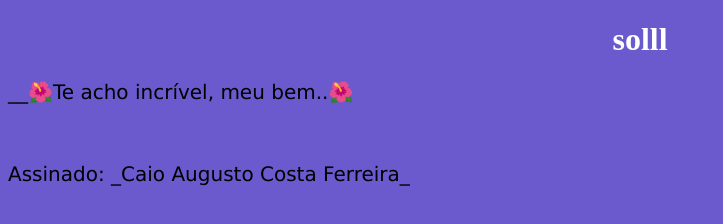
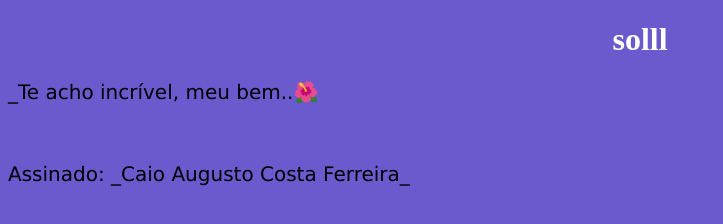
Before and after one commit to caioo19/pessoa-especial, a plain HTML site: page index.html in a window 1280 px wide. Shown: the whole page, without its empty margins (0-723 px from the left). Drawn offline with Linux system fonts and the light colour scheme; files that its build step writes are made by us from their sources.

```diff
--- a/index.html
+++ b/index.html
@@ -8,7 +8,7 @@
   </head>
   <body>
     <h1> solll </h1>
-    <p>__🌺Te acho incrível, meu bem..🌺 </p>
+    <p>_Te acho incrível, meu bem..🌺 </p>
 		<br>
 		<p>Assinado: _Caio Augusto Costa Ferreira_ </p>
   </body>
```
